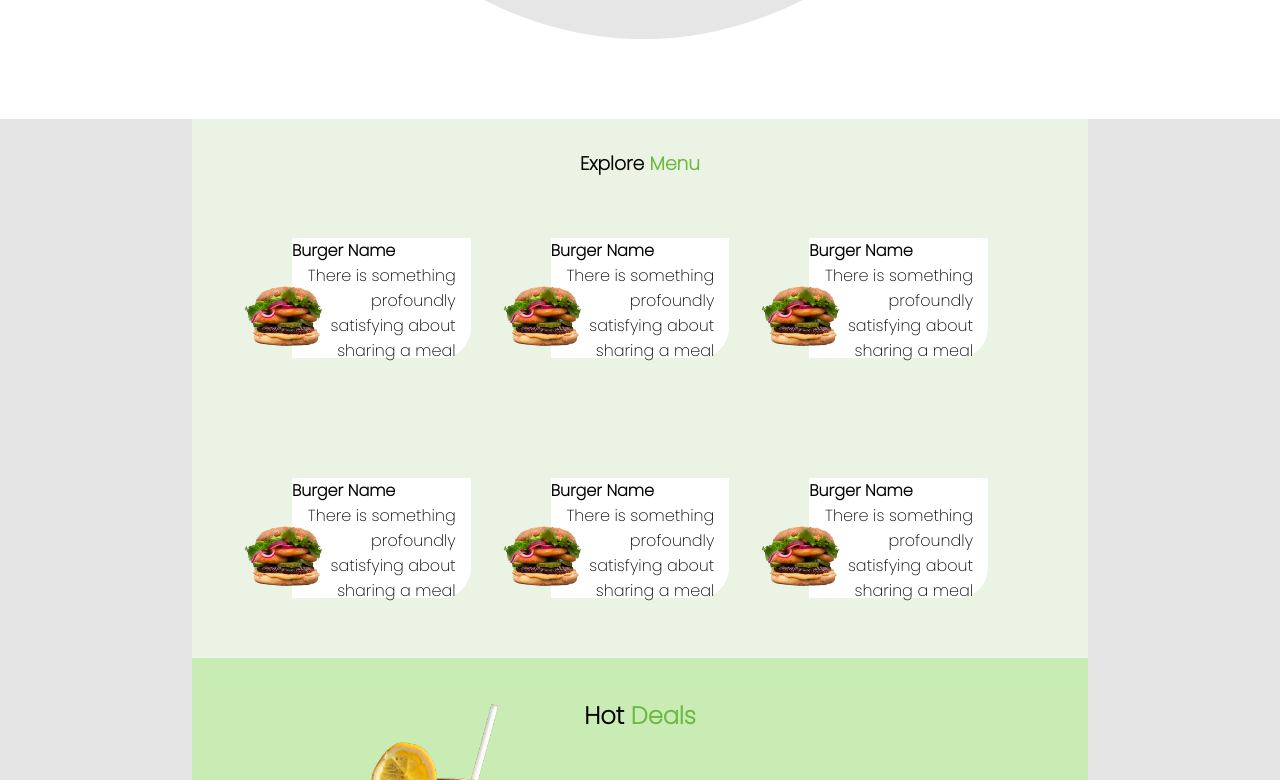
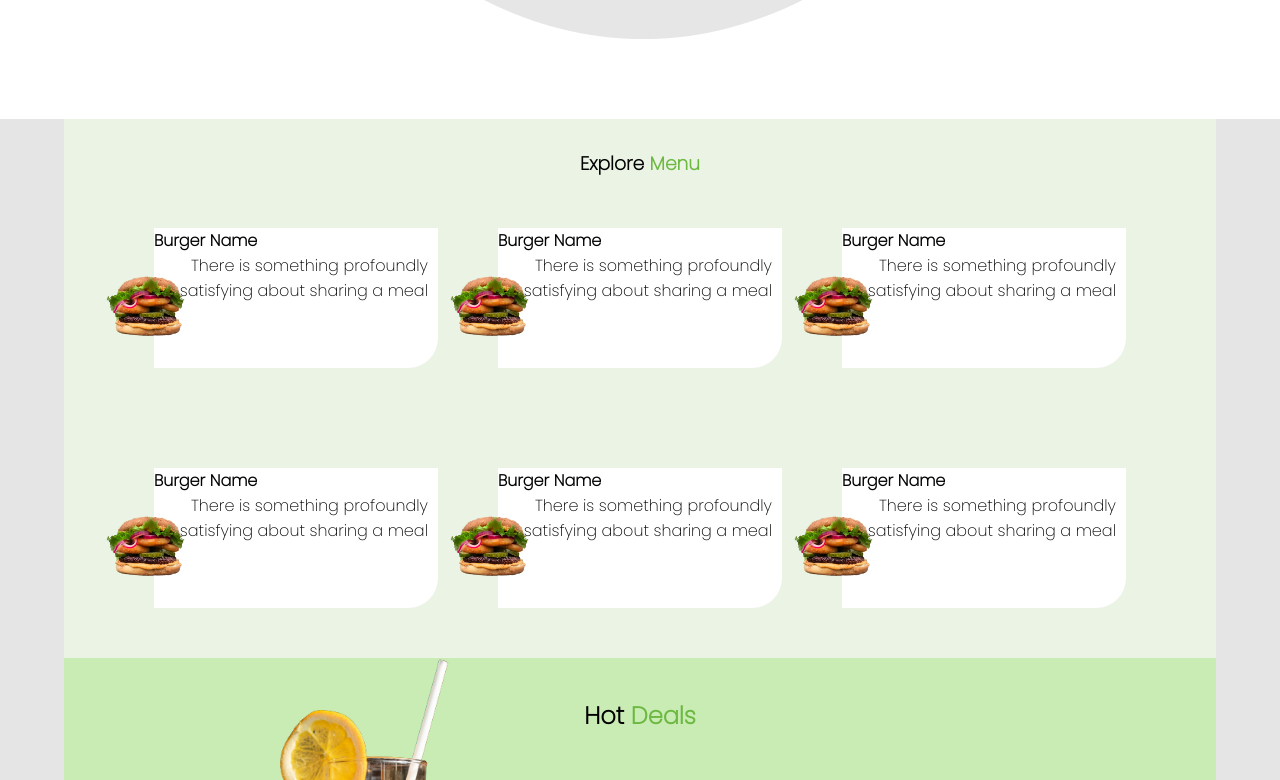
Before and after one commit to ShaviyaVictor/Street-Food-Project, a plain HTML site: page index.html in a window 1280 px wide. Shown: the part 1518-2298 px from the top of the page. Drawn offline with Linux system fonts and the light colour scheme.

Commit message:
Add the style to my menu section and style the text

```diff
--- a/style.css
+++ b/style.css
@@ -170,8 +170,8 @@ nav ul li a{
 .menu{
     background-color: #EAF3E4;
     padding-top: 20px;
-    width: 70%;
-    margin-left: 15%;
+    width: 90%;
+    margin-left: 5%;
 }
 .menu_section1{
     display: flex;
@@ -181,15 +181,15 @@ nav ul li a{
 }
 .menu_item{
     background-color: #FFFFFF;
-    margin: 40px;
-    height: 120px;
+    margin: 30px;
+    height: 140px;
     border-bottom-right-radius: 30px;
     position: relative;
-    width: 260px;
+
 }
 .menu_item p{
     text-align: right;
-    padding: 0px 15px;
+    padding: 0px 10px;
 }
 .menu_item img{
     width: 150px;
```
